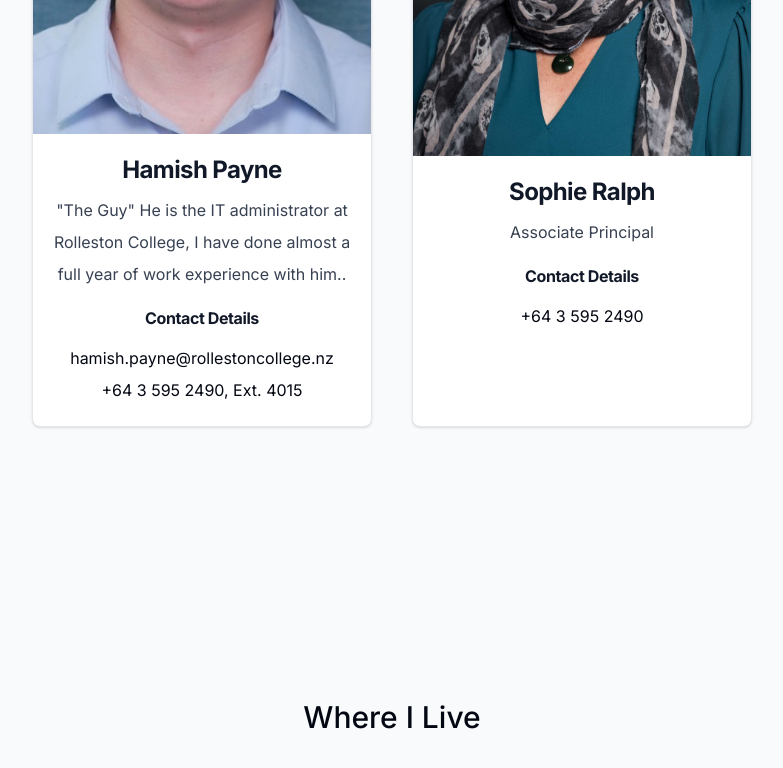
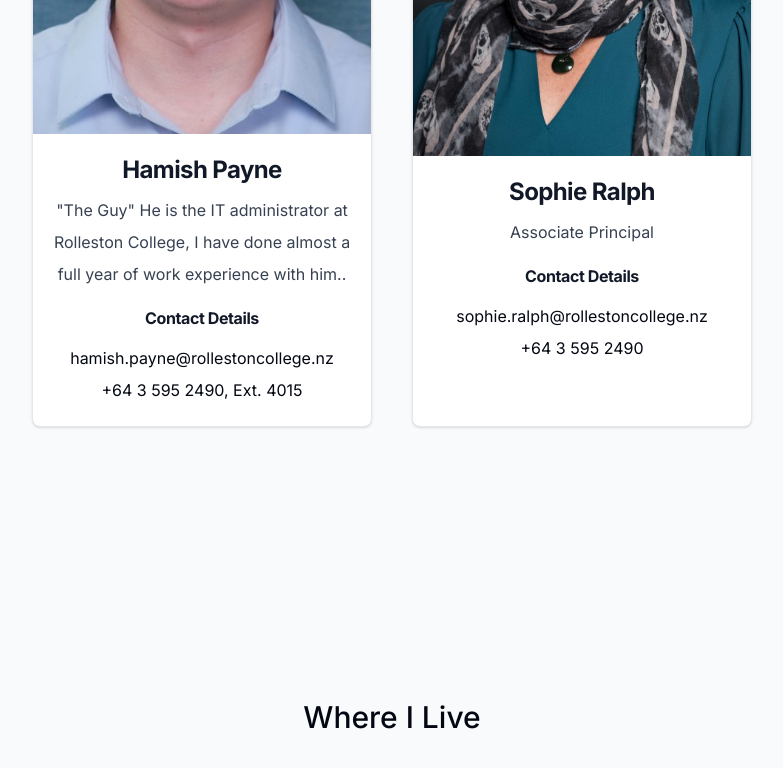
Before and after one commit to huskynz/peter-portfolio, a Next.js app: page / in a window 1280 px wide. Shown: the part 3796-4564 px from the top of the page, without its empty margins (248-1031 px from the left). Built offline with nearby package versions, Linux system fonts and the light colour scheme; no server answers; grey boxes are pictures that could not be loaded.

Commit message:
ah do she wordk

```diff
--- a/components/refs.tsx
+++ b/components/refs.tsx
@@ -55,6 +55,7 @@ export default function About() {
     Associate Principal
     </p>
     <h5 className="mb-2 text-1xl font-bold tracking-tight text-gray-900 dark:text-white">Contact Details </h5>
+    <p>sophie.ralph@rollestoncollege.nz</p>
     <p>+64 3 595 2490</p>
   </div>
 </div>
--- a/components/whereilive.tsx
+++ b/components/whereilive.tsx
@@ -8,11 +8,9 @@ import Iframe from 'react-iframe'
 
 
 export default function About() {
-  const { ref } = useSectionInView("Where I Live");
 
   return (
     <motion.section
-      ref={ref}
       className="mb-28 max-w-[45rem] text-center leading-8 sm:mb-40 scroll-mt-28"
       initial={{ opacity: 0, y: 100 }}
       animate={{ opacity: 1, y: 0 }}
```
